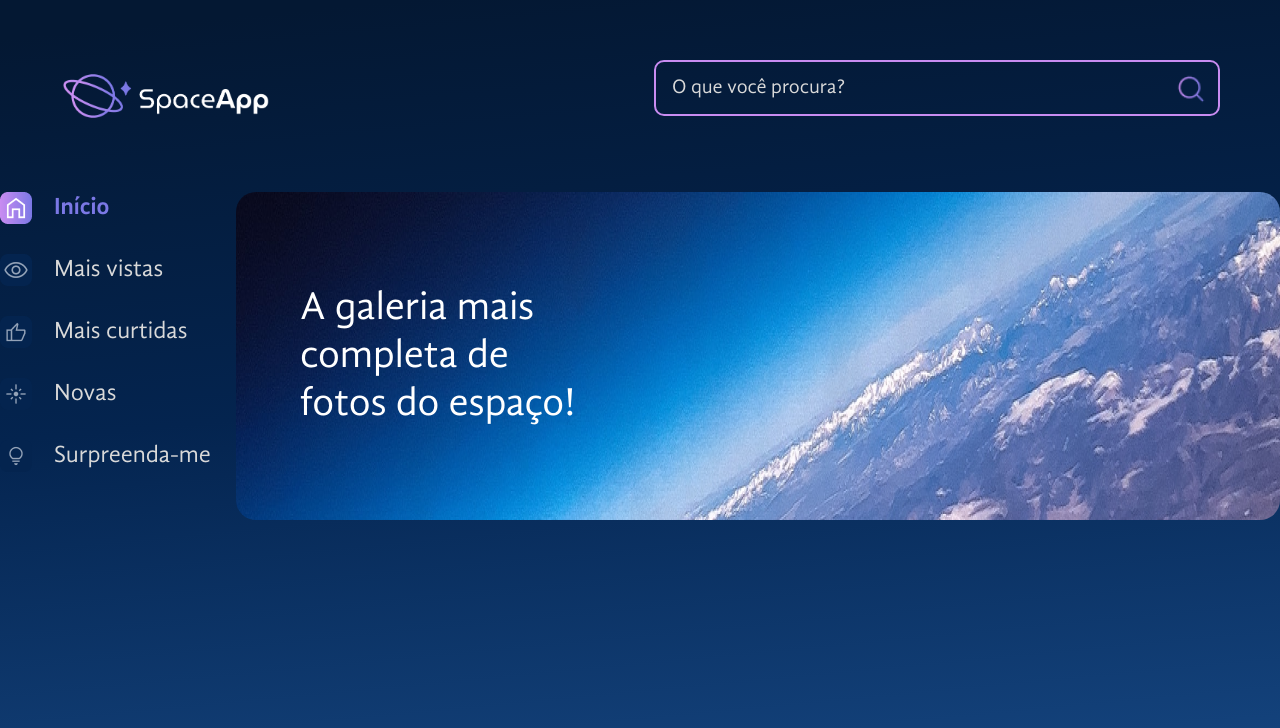
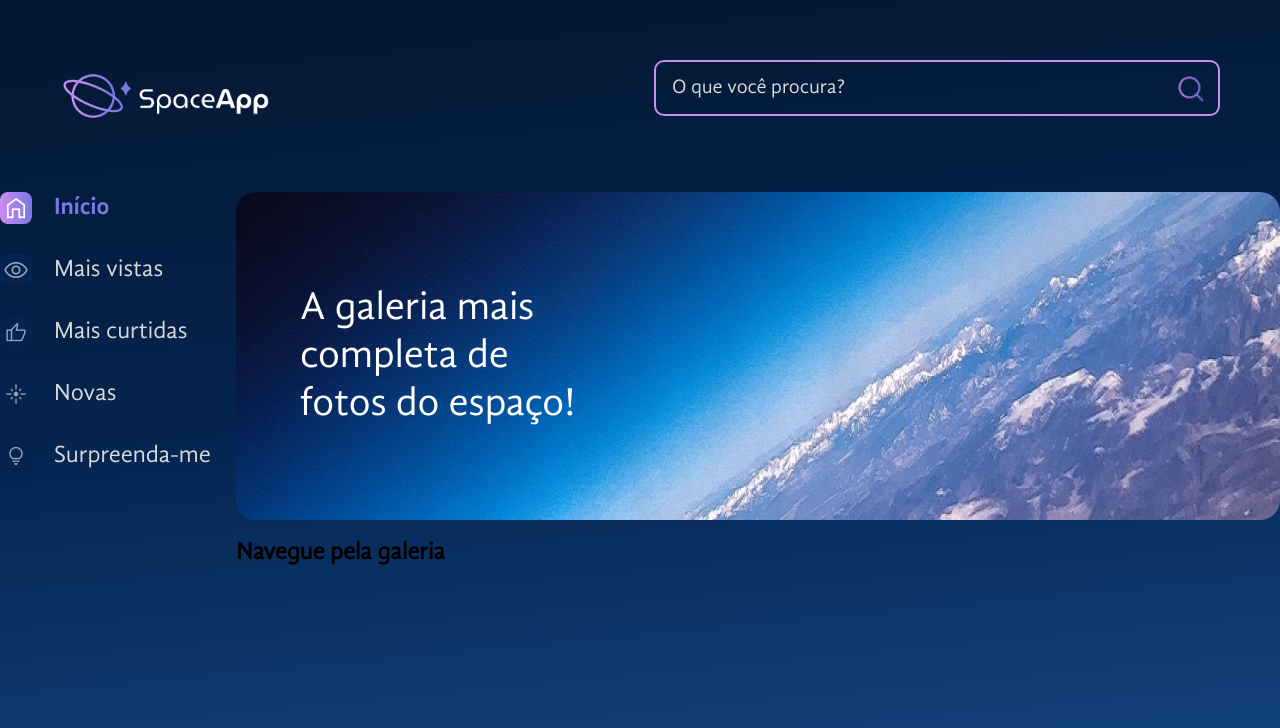
Before and after one commit to SamillyNunes/space-app, a React (Vite) app: page / in a window 1280 px wide. Shown: the top 728 px of the page. Built offline with nearby package versions, Linux system fonts and the light colour scheme.

Commit message:
chore: content container and Gallery component created

```diff
--- a/src/App.jsx
+++ b/src/App.jsx
@@ -3,6 +3,7 @@ import GlobalStyles from "./components/GlobalStyles";
 import Header from "./components/Header";
 import SideBar from "./components/SideBar";
 import Banner from "./components/Banner";
+import Gallery from "./components/Gallery";
 
 const GradientBackground = styled.div`
   background: linear-gradient(
@@ -26,6 +27,12 @@ const MainContainer = styled.main`
   gap: 24px;
 `;
 
+const ContentContainer = styled.section`
+  display: flex;
+  flex-direction: column;
+  flex-grow: 1;
+`;
+
 function App() {
   return (
     <GradientBackground>
@@ -35,10 +42,14 @@ function App() {
         <MainContainer>
           <SideBar />
 
-          <Banner
-            title="A galeria mais completa de fotos do espaço!"
-            backgroundImg={"/images/earth.png"}
-          />
+          <ContentContainer>
+            <Banner
+              title="A galeria mais completa de fotos do espaço!"
+              backgroundImg={"/images/earth.png"}
+            />
+
+            <Gallery />
+          </ContentContainer>
         </MainContainer>
       </AppContainer>
     </GradientBackground>
--- /dev/null
+++ b/src/components/Gallery/index.jsx
@@ -0,0 +1,7 @@
+const Gallery = () => {
+    return (
+        <h2>Navegue pela galeria</h2>
+    );
+}
+
+export default Gallery;
```
